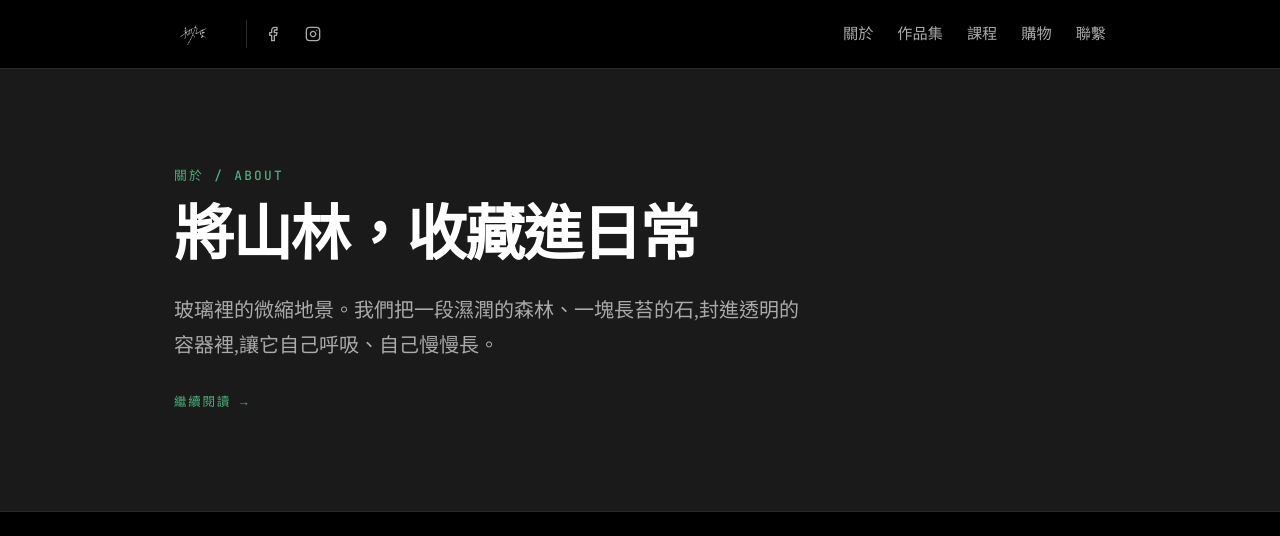
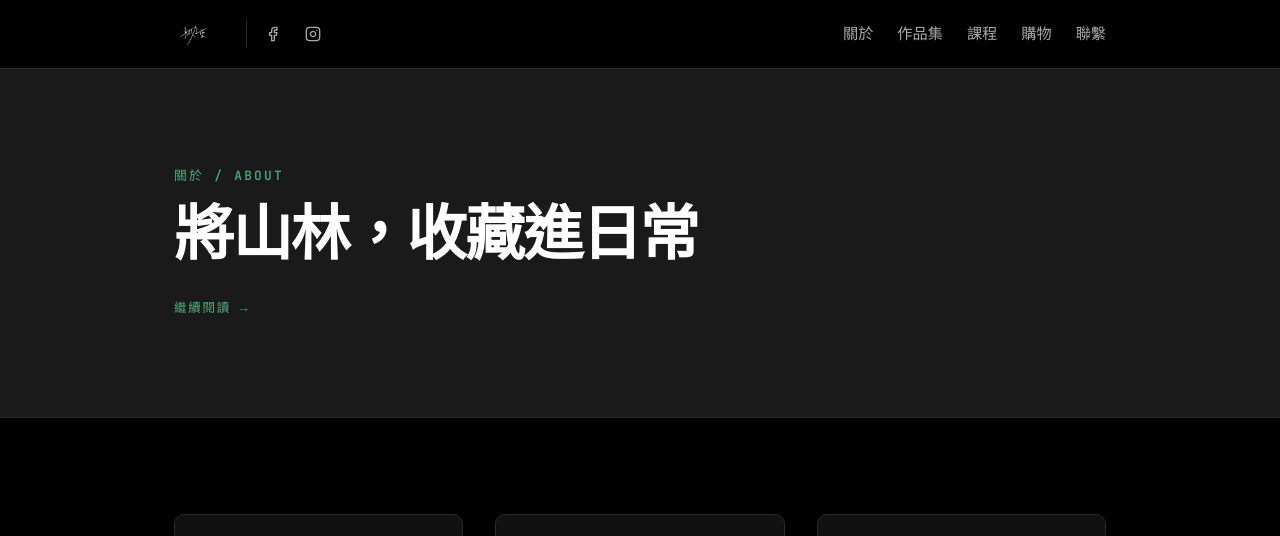
Before and after one commit to verdantwanderlust-studio/verdantwanderlust-studio.github.io, an Astro site: page / in a window 1280 px wide. Shown: the top 536 px of the page. Built offline with nearby package versions, Linux system fonts and the light colour scheme; Astro itself is replaced by a stand-in of ours.

Commit message:
content: remove about band lede text

```diff
--- a/src/pages/index.astro
+++ b/src/pages/index.astro
@@ -1,8 +1,6 @@
 ---
 import Base from '~/layouts/Base.astro';
 import { Image } from 'astro:assets';
-
-const aboutLede = '玻璃裡的微縮地景。我們把一段濕潤的森林、一塊長苔的石,封進透明的容器裡,讓它自己呼吸、自己慢慢長。';
 
 import t01 from '~/assets/portfolio/01-terrarium-vw.jpg';
 import t02 from '~/assets/portfolio/02.jpg';
@@ -56,7 +54,6 @@ const entries = [
     <div class="column band-inner">
       <p class="kicker">關於 / About</p>
       <h1>將山林，收藏進日常</h1>
-      <p class="lede">{aboutLede}</p>
       <span class="more">繼續閱讀 →</span>
     </div>
   </a>
@@ -169,12 +166,6 @@ const entries = [
     font-size: clamp(2rem, 5vw, var(--t-hero));
     line-height: var(--lh-tight);
     letter-spacing: var(--track-tight);
-    margin: 0 0 var(--s-6) 0;
-  }
-  .about-band .lede {
-    color: var(--muted);
-    font-size: var(--t-lg);
-    max-width: 640px;
     margin: 0 0 var(--s-6) 0;
   }
   .about-band .more {
```
